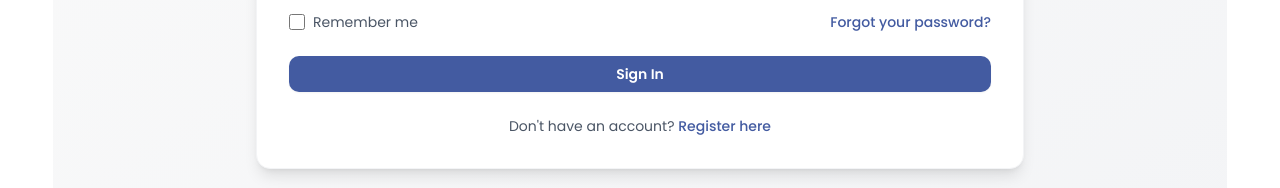
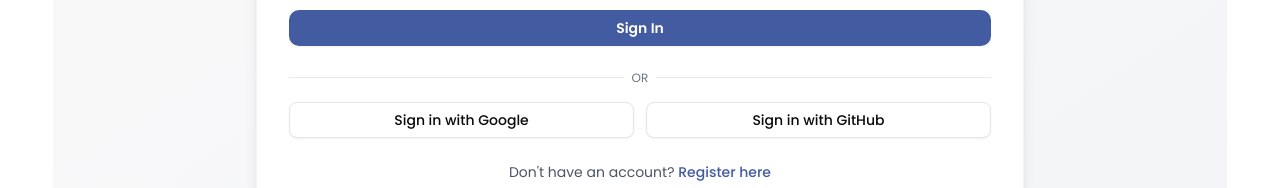
Before and after one commit to hsanik/Health-Cave, a Next.js app: page /login in a window 1280 px wide. Shown: the part 561-749 px from the top of the page. Built offline with nearby package versions, Linux system fonts and the light colour scheme; no server answers.

Commit message:
google and github login added

```diff
--- a/next.config.mjs
+++ b/next.config.mjs
@@ -8,6 +8,18 @@ const nextConfig = {
         port: '',
         pathname: '/**',
       },
+      {
+        protocol: 'https',
+        hostname: 'lh3.googleusercontent.com',
+        port: '',
+        pathname: '/**',
+      },
+      {
+        protocol: 'https',
+        hostname: 'avatars.githubusercontent.com',
+        port: '',
+        pathname: '/**',
+      },
     ],
   },
 };
--- a/src/app/(auth)/login/page.jsx
+++ b/src/app/(auth)/login/page.jsx
@@ -18,6 +18,7 @@ function LoginContent() {
   const [showPassword, setShowPassword] = useState(false);
   const [errors, setErrors] = useState({});
   const [isLoading, setIsLoading] = useState(false);
+  const [isOauthLoading, setIsOauthLoading] = useState(null);
   const router = useRouter();
 
   const handleInputChange = (e) => {
@@ -26,7 +27,6 @@ function LoginContent() {
       ...prev,
       [name]: value,
     }));
-    // Clear error when user starts typing
     if (errors[name]) {
       setErrors((prev) => ({
         ...prev,
@@ -71,10 +71,19 @@ function LoginContent() {
       toast.error(res.error);
     } else {
       toast.success("Login successful! Welcome back!");
-      router.replace("/dashboard"); // redirect after login
+      router.replace("/dashboard");
     }
 
     setIsLoading(false);
+  };
+
+  const handleOAuth = async (provider) => {
+    try {
+      setIsOauthLoading(provider);
+      await signIn(provider, { callbackUrl: "/dashboard" });
+    } finally {
+      setIsOauthLoading(null);
+    }
   };
 
   return (
@@ -235,6 +244,36 @@ function LoginContent() {
             </Button>
           </form>
 
+          {/* OAuth Providers */}
+          <div className="mt-6">
+            <div className="relative">
+              <div className="absolute inset-0 flex items-center">
+                <span className="w-full border-t border-gray-200 dark:border-gray-700" />
+              </div>
+              <div className="relative flex justify-center text-xs uppercase">
+                <span className="bg-white dark:bg-gray-800 px-2 text-gray-500">or</span>
+              </div>
+            </div>
+            <div className="mt-4 grid grid-cols-1 sm:grid-cols-2 gap-3">
+              <Button
+                variant="outline"
+                className="w-full"
+                onClick={() => handleOAuth('google')}
+                disabled={isOauthLoading === 'google'}
+              >
+                {isOauthLoading === 'google' ? 'Connecting…' : 'Sign in with Google'}
+              </Button>
+              <Button
+                variant="outline"
+                className="w-full"
+                onClick={() => handleOAuth('github')}
+                disabled={isOauthLoading === 'github'}
+              >
+                {isOauthLoading === 'github' ? 'Connecting…' : 'Sign in with GitHub'}
+              </Button>
+            </div>
+          </div>
+
           {/* Register Link */}
           <div className="mt-6 text-center">
             <p className="text-sm text-gray-600 dark:text-gray-300">
--- a/src/app/api/auth/[...nextauth]/route.js
+++ b/src/app/api/auth/[...nextauth]/route.js
@@ -1,6 +1,7 @@
 import NextAuth from "next-auth";
 import CredentialsProvider from "next-auth/providers/credentials";
 import GoogleProvider from "next-auth/providers/google";
+import GitHubProvider from "next-auth/providers/github";
 import { MongoDBAdapter } from "@next-auth/mongodb-adapter";
 import clientPromise from "@/lib/mongodb";
 import bcrypt from "bcrypt";
@@ -46,6 +47,11 @@ export const authOptions = {
       clientId: process.env.GOOGLE_CLIENT_ID,
       clientSecret: process.env.GOOGLE_CLIENT_SECRET,
     }),
+
+    GitHubProvider({
+      clientId: process.env.GITHUB_CLIENT_ID,
+      clientSecret: process.env.GITHUB_CLIENT_SECRET,
+    }),
   ],
   pages: {
     signIn: "/login",
@@ -53,7 +59,7 @@ export const authOptions = {
   callbacks: {
     async jwt({ token, user }) {
       if (user) {
-        token.id = user.id;
+        token.id = user.id || token.id;
         token.name = user.name;
         token.email = user.email;
       }
```
